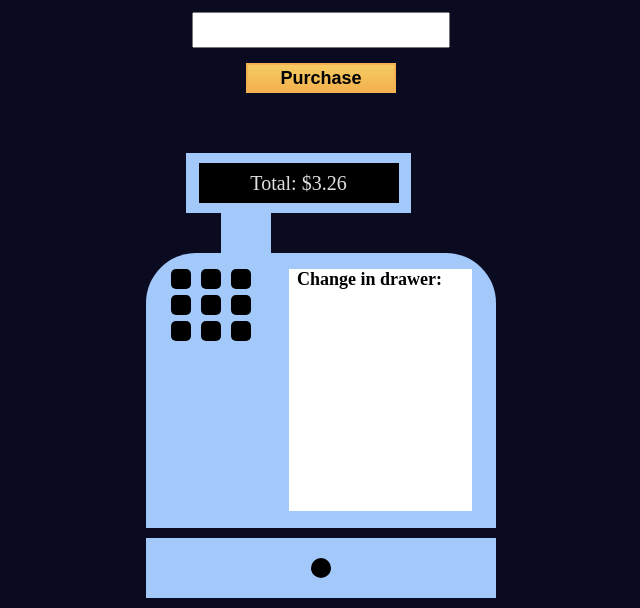
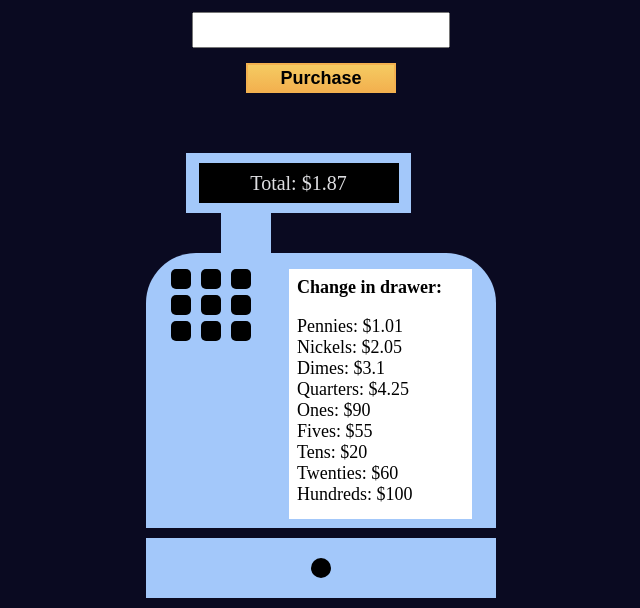
Before and after one commit to MisutaKohi/cash-register, a plain HTML site: page index.html in a window 1280 px wide. Shown: the part 192-800 px from the top of the page, without its empty margins (319-959 px from the left). Drawn offline with Linux system fonts and the light colour scheme.

Commit message:
Add display price and display remaining cash in register functionality

```diff
--- a/index.html
+++ b/index.html
@@ -17,7 +17,7 @@
   <div id="cash-register">
     <div id="display">
       <div id="inner-display">
-        <span>Total: <span id="price-display">$3.26</span></span>
+        <span>Total: <span id="price-display"></span></span>
       </div>
     </div>
     <div id="display-attachment"></div>
@@ -36,7 +36,7 @@
       </div>
       <div id="cash-in-drawer">
         <span><strong>Change in drawer:</strong></span>
-        <span id="change-display"></span>
+        <ul id="change-display"></ul>
       </div>
     </div>
 
--- a/script.js
+++ b/script.js
@@ -1,2 +1,47 @@
 const userInput = document.getElementById('cash');
 const purchaseBtn = document.getElementById('purchase-btn');
+const priceDisplay = document.getElementById('price-display');
+const changeDisplay = document.getElementById('change-display');
+
+let price = 1.87;
+let cid = [
+  ["PENNY", 1.01],
+  ["NICKEL", 2.05],
+  ["DIME", 3.1],
+  ["QUARTER", 4.25],
+  ["ONE", 90],
+  ["FIVE", 55],
+  ["TEN", 20],
+  ["TWENTY", 60],
+  ["ONE HUNDRED", 100]
+];
+
+const denominations = [
+  "Pennies",
+  "Nickels",
+  "Dimes",
+  "Quarters",
+  "Ones",
+  "Fives",
+  "Tens",
+  "Twenties",
+  "Hundreds"
+];
+
+const displayCashInDrawer = () => {
+  changeDisplay.innerHTML = ``;
+
+  let idx = 0;
+  for (const denomination of denominations) {
+    changeDisplay.innerHTML += `<li>${denomination}: $${cid[idx][1]}</li>`;
+    idx++;
+    console.log('here');
+  }
+}
+
+const displayPrice = (price) => {
+  priceDisplay.textContent = `$${price}`
+}
+
+displayPrice(price);
+displayCashInDrawer();
--- a/styles.css
+++ b/styles.css
@@ -112,6 +112,13 @@ input {
   height: 88%;
   padding-left: 8px;
   font-size: 18px;
+  padding-top: 8px;
+}
+
+#change-display {
+  list-style-type: none;
+  margin-left: 0px;
+  padding: 0;
 }
 
 #cash-drawer {
```
